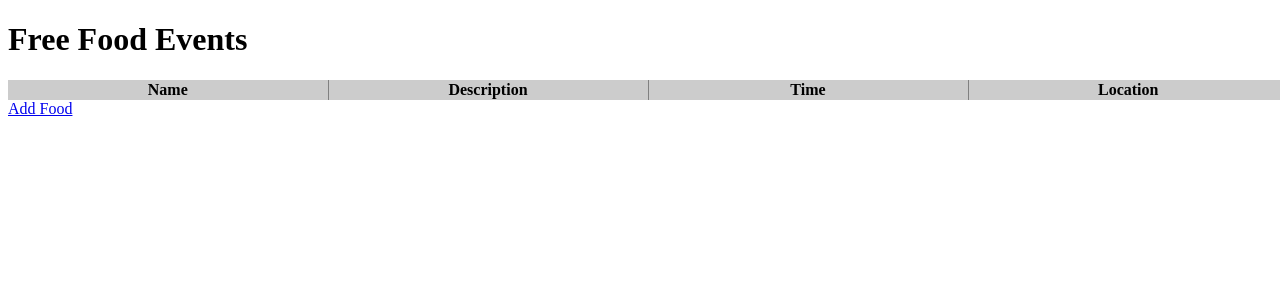
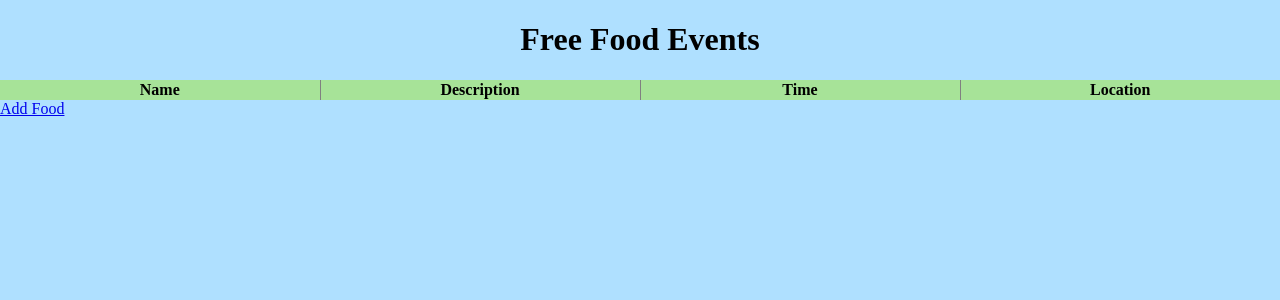
Before and after one commit to jacklynnepenick/hackcmu-2015, a Flask app: page / in a window 1280 px wide. Shown: the top 300 px of the page. Run offline with Flask 2, Linux system fonts and the light colour scheme; lists and menus that the app fills with data are empty.

Commit message:
New style

```diff
--- a/static/general.css
+++ b/static/general.css
@@ -6,6 +6,14 @@
     border-radius:10px;
     padding:2px;
     margin-left:5px;
+}
+
+html, body {
+    background-color: #AFE0FF
+}
+
+html, body, table {
+    margin: 0;
 }
 
 .visible_on_hover {
@@ -23,3 +31,8 @@
 .table_cell {
     display: table-cell
 }
+
+h1 {
+    width: 100%;
+    text-align: center;
+}
--- a/templates/add_food_form.html
+++ b/templates/add_food_form.html
@@ -19,7 +19,7 @@
           padding-right: 5px;
         }
         form input, form div.xdsoft_datetimepicker {
-          width:100%;
+          width:calc(100% - 20px);
         }
         .xdsoft_datetimepicker .xdsoft_datepicker {
           width: 75%;
--- a/templates/wheres_the_food.html
+++ b/templates/wheres_the_food.html
@@ -11,10 +11,10 @@
       width:20%
     }
     tr:nth-child(2n) {
-      background: #AAA
+      background: #B6F5A6
     }
     tr:nth-child(2n + 1) {
-      background: #CCC
+      background: #A7E398
     }
     </style>
   </head>
```
